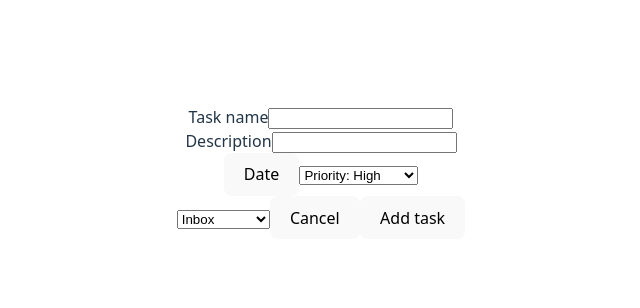
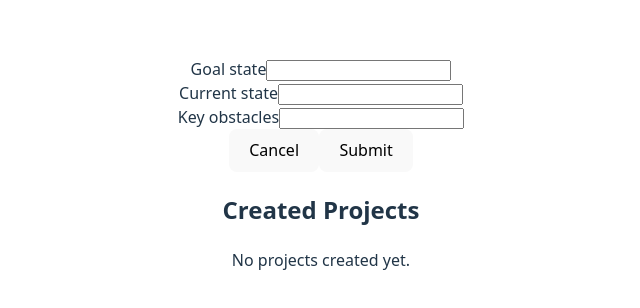
Before and after one commit to Jo23h/tangping, a React (Vite) app in the folder Frontend/: page / in a window 1280 px wide. Shown: the part 228-536 px from the top of the page, without its empty margins (319-959 px from the left). Built offline with nearby package versions, Linux system fonts and the light colour scheme.

Commit message:
added project page

```diff
--- a/Frontend/src/App.jsx
+++ b/Frontend/src/App.jsx
@@ -1,10 +1,12 @@
 import './App.css'
 import TaskForm from './components/TaskBox/TaskForm'
+import ProjectForm from './components/Project/ProjectForm'
 
 function App() {
   return (
     <div>
-      <TaskForm />
+      {/* <TaskForm /> */}
+      <ProjectForm />
     </div>
   )
 }
--- /dev/null
+++ b/Frontend/src/components/Project/ProjectForm.jsx
@@ -0,0 +1,129 @@
+import {useState} from 'react';
+import { v4 as uuidv4 } from 'uuid';
+
+function ProjectForm() {
+
+  const [projects, setProjects] = useState([]);
+
+  const [projectData, setProjectData] = useState({
+    goalstate: '',
+    currentstate: '',
+    keyobstacles: ''
+  });
+
+  const handleChange = (event) => {
+    const {name, value} = event.target;
+    setProjectData(input => ({
+      ...input, [name]: value
+    }));
+  };
+
+  const handleSubmit = (event) => {
+    event.preventDefault();
+
+    if (projectData.goalstate.trim()) {
+      const newProject = {
+        ...projectData,
+        id: uuidv4(),
+        createdAt: new Date().toISOString()
+      };
+
+      setProjects([...projects, newProject]);
+
+      setProjectData({
+        goalstate: '',
+        currentstate: '',
+        keyobstacles: ''
+      });
+    }
+  }
+
+  const handleCancel = () => {
+    setProjectData({
+      goalstate: '',
+      currentstate: '',
+      keyobstacles: ''
+    });
+  };
+
+
+  return (
+    <div>
+      <form onSubmit = {handleSubmit}>
+
+        {/* Goal state */}
+        <div>
+            <label htmlFor ='goal-state'>Goal state</label>
+            <input
+              type = 'text'
+              id = 'goalstate'
+              name = 'goalstate'
+              value = {projectData.goalstate}
+              onChange = {handleChange}
+              required
+            />
+        </div>
+
+        {/* Current state */}
+        <div>
+            <label htmlFor ='current-state'>Current state</label>
+            <input
+              type = 'text'
+              id = 'currentstate'
+              name = 'currentstate'
+              value = {projectData.currentstate}
+              onChange = {handleChange}
+            />
+        </div>
+
+        {/* Key obstacles */}
+        <div>
+            <label htmlFor ='key-obstacles'>Key obstacles</label>
+            <input
+              type = 'text'
+              id = 'keyobstacles'
+              name = 'keyobstacles'
+              value = {projectData.keyobstacles}
+              onChange = {handleChange}
+            />
+        </div>
+
+        {/* Cancel and submit button */}
+        <button
+          type = 'button'
+          onClick = {handleCancel}
+        >
+          Cancel
+        </button>
+
+        <button
+          type = 'submit'
+          onClick = {handleSubmit}
+        >
+          Submit
+        </button>
+
+      </form>
+
+      {/* Display submitted projects */}
+      <div className='projects-list'>
+        <h2>Created Projects</h2>
+        {projects.length === 0 ? (
+          <p>No projects created yet.</p>
+        ) : (
+          <ul>
+            {projects.map((project) => (
+              <li key={project.id}>
+                <p><strong>Goal State:</strong> {project.goalstate}</p>
+                <p><strong>Current State:</strong> {project.currentstate}</p>
+                <p><strong>Key Obstacles:</strong> {project.keyobstacles}</p>
+              </li>
+            ))}
+          </ul>
+        )}
+      </div>
+    </div>
+  )
+}
+
+export default ProjectForm
--- a/Frontend/src/components/TaskBox/TaskForm.jsx
+++ b/Frontend/src/components/TaskBox/TaskForm.jsx
@@ -20,17 +20,19 @@ function TaskForm() {
       }));
     };
 
+    const [manualPriority, setManualPriority] = useState(false)
+
     const handleSubmit = (event) => {
         event.preventDefault();
         if (newTask.taskName.trim()){
-          const assignTaskId = {
+          const addNewTaskWithId = {
             ...newTask,
             id: uuidv4(),
             createdAt: new Date().toISOString()
           };
         };
 
-        setTasks([...tasks, assignTaskId]);
+        setTasks([...tasks, addNewTaskWithId]);
 
         setNewTask({
           taskName: '',
```
Also changed, not shown: Frontend/src/components/Project/Project.css (added).
